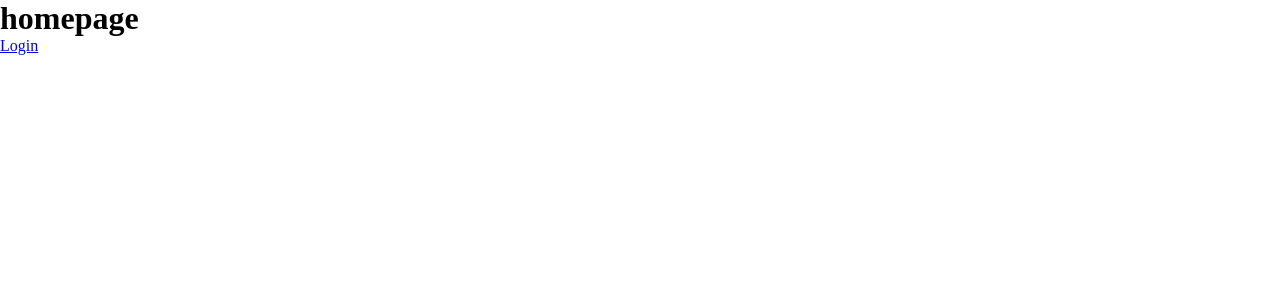
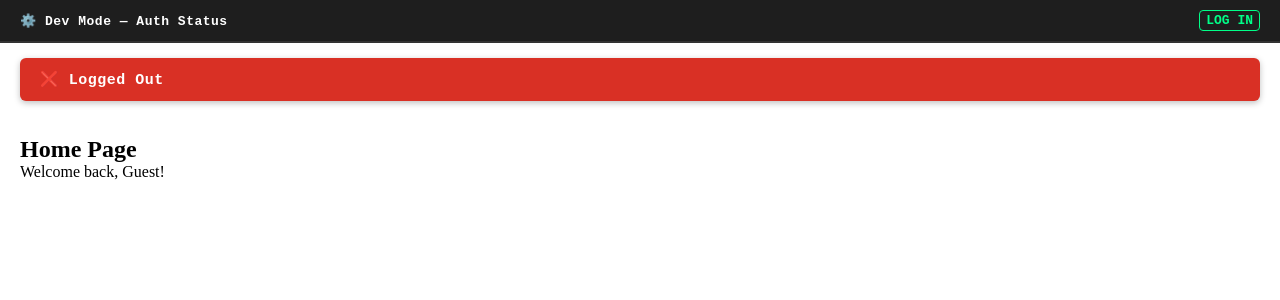
Before and after one commit to Saurabh209/SecureTodo, a React (Vite) app in the folder Frontend/: page / in a window 1280 px wide. Shown: the top 300 px of the page. Built offline with nearby package versions, Linux system fonts and the light colour scheme; no server answers.

Commit message:
login functionality connecterd to frontend

```diff
--- a/Frontend/src/App.jsx
+++ b/Frontend/src/App.jsx
@@ -7,6 +7,7 @@ import Home from './Home/Home'
 import { Toaster } from 'react-hot-toast'
 import axios from 'axios'
 import { Context } from './main'
+import CurrentStatusDevOnly from './CurrentStatusDevOnly'
 
 // backend url
 export const backendServer = "https://securetodo.onrender.com";
@@ -15,36 +16,28 @@ export const backendServer = "https://securetodo.onrender.com";
 function App() {
   const navigate = useNavigate();
 
-  const { isAuthenticated, setIsAuthenticated } = useContext(Context)
+  const {
+    isAuthenticated, setIsAuthenticated,
+    user, setUser,
+    loading, setLoading } = useContext(Context)
 
 
-  // const verifyUser = async () => {
-  //   try {
-  //     const response = await axios.get(`${backendServer}/verifyUser`, { withCredentials: true });
-  //     if (response.data.success) {
-  //       setIsAuthenticated(true);
-  //       navigate('/');
-  //     } else {
-  //       setIsAuthenticated(false);
-  //     }
-  //   } catch (error) {
-  //     setIsAuthenticated(false);
-  //   }
-  // };
-
-  // useEffect(() => {
-  //   verifyUser();
-  // }, []);
+  useEffect(() => {
+    setLoading(true)
+    axios.get(`${backendServer}/profile`, { withCredentials: true, })
+      .then(res => {
+        setUser(res.data.userProfile);
+        setIsAuthenticated(true)
+      })
+      .catch(() => setIsAuthenticated(false))
+      .finally(() => { setLoading(false) })
+  }, [])
 
 
 
-
-
-
-  console.log("from app.jsx isAuthenticated:  ", isAuthenticated)
-
   return (
     <>
+
       <Routes>
         <Route path="/login" element={<Login />} />
         <Route path='/registration' element={<Registration />} />
--- /dev/null
+++ b/Frontend/src/CurrentStatusDevOnly.jsx
@@ -0,0 +1,92 @@
+import React, { useContext } from "react";
+import { Context } from "./main";
+import Loader from "./Loader";
+import { Navigate, useNavigate } from "react-router-dom";
+import { backendServer } from "./App";
+import toast from "react-hot-toast";
+import axios from "axios";
+
+function CurrentStatusDevOnly() {
+    const navigate = useNavigate();
+    const { isAuthenticated, setIsAuthenticated, loading, setLoading } = useContext(Context);
+
+    const HandleLogout = () => {
+        setLoading(true)
+        axios.get(`${backendServer}/logout`, { withCredentials: true, })
+            .then(res => {
+                setIsAuthenticated(false);
+                toast.success(res.data.messege)
+                navigate('/login')
+            })
+            .catch(() => { setIsAuthenticated(true) })
+            .finally(() => { setLoading(false) })
+    }
+
+    return (
+
+        <div
+            style={{
+                display: "flex",
+                justifyContent: "space-between",
+                alignItems: "center",
+                backgroundColor: "#1e1e1e",
+                color: "white",
+                padding: "10px 20px",
+                borderBottom: "2px solid #333",
+                fontFamily: "monospace",
+            }}
+        >
+            <span style={{ fontWeight: "bold", letterSpacing: "0.5px" }}>
+                ⚙️ Dev Mode — Auth Status
+            </span>
+            <span
+                style={{
+                    color: isAuthenticated ? "#ff3b3b" : "#00ff88",
+                    fontWeight: "bold",
+                    textTransform: "uppercase",
+                    border: loading
+                        ? "1px solid black"
+                        : isAuthenticated
+                            ? "1px solid  #ff3b3b "
+                            : "1px solid #00ff88",
+                    borderRadius: '4px',
+                    padding: '2px 6px',
+                    cursor: "pointer",
+
+
+                }}
+            >
+                {loading ? (
+                    <Loader />
+                ) : isAuthenticated ? (
+                    <div
+                        style={{
+                            color: "#ff3b3b",
+                            cursor: "pointer",
+                            fontWeight: "bold",
+                        }}
+                        onClick={HandleLogout}
+                    >
+                        Log Out
+                    </div>
+                ) : (
+                    <div
+                        style={{
+                            color: "#00ff88",
+                            cursor: "pointer",
+                            fontWeight: "bold",
+                        }}
+                        onClick={() => navigate('/login')}
+                    >
+                        Log In
+                    </div>
+                )}
+
+
+            </span>
+        </div>
+    )
+
+}
+
+export default CurrentStatusDevOnly;
--- a/Frontend/src/Home/Home.jsx
+++ b/Frontend/src/Home/Home.jsx
@@ -1,30 +1,64 @@
-import React, { useContext, useEffect } from "react"
-import { Link, Navigate } from "react-router-dom";
+import React, { useContext } from "react";
 import { Context } from "../main";
-import axios from "axios";
-import { backendServer } from "../App";
+import CurrentStatusDevOnly from "../CurrentStatusDevOnly";
 
 export default function Home() {
-    const { isAuthenticated, setIsAuthenticated } = useContext(Context)
-
-
-
-
-    console.log("from Home isAuthenticated: ", isAuthenticated)
-
-
-
+    const { isAuthenticated, user, loading } = useContext(Context);
 
     return (
         <>
-            <h1>homepage</h1>
+            <CurrentStatusDevOnly />
+            <div className="home-page-main-container">
+                {/* --- Auth Status Strip --- */}
+                {loading ? <>
+                    <div style={{
+                        textAlign: "center",
+                        fontSize: "15px",
+                        margin: "15px 20px",
+                        color: "#888",
+                        padding: "12px 20px",
+                        fontFamily: "monospace"
+                    }}>
+                        Checking session...
+                    </div>
+                </> : <>
+                    <div
+                        style={{
+                            backgroundColor: isAuthenticated ? "#0f9d58" : "#d93025", // green or red
+                            color: "white",
+                            padding: "12px 20px",
+                            display: "flex",
+                            justifyContent: "space-between",
+                            alignItems: "center",
+                            borderRadius: "6px",
+                            margin: "15px 20px",
+                            fontFamily: "monospace",
+                            fontSize: "15px",
+                            boxShadow: "0 2px 6px rgba(0,0,0,0.25)",
+                        }}
+                    >
+                        <span style={{ fontWeight: "bold", letterSpacing: "0.5px" }}>
+                            {isAuthenticated ? "✅ Logged In" : "❌ Logged Out"}
+                        </span>
 
-            {isAuthenticated ? <>
-                <Link to='/logout'> <p>Logout</p></Link>
-            </> : <>
-                <Link to='/login'> <p>Login</p></Link>
-            </>}
+                        {isAuthenticated && (
+                            <div style={{ textAlign: "right" }}>
+                                <div><strong>{user?.fullname}</strong></div>
+                                <div>@{user?.username}</div>
+                                <div style={{ fontSize: "13px", opacity: 0.85 }}>{user?.email}</div>
+                            </div>
+                        )}
+                    </div>
 
+                </>}
+
+                {/* --- Page Content (for dev testing) --- */}
+                <div style={{ padding: "20px" }}>
+                    <h2>Home Page</h2>
+                    <p>Welcome back, {user?.fullname || "Guest"}!</p>
+                </div>
+            </div>
         </>
+
     );
 }
--- a/Frontend/src/Home/Home.scss
+++ b/Frontend/src/Home/Home.scss
@@ -0,0 +1,6 @@
+.home-page-main-container{
+    display: flex;
+    align-items: center;
+    justify-content: center;
+    min-height: 100vh;
+}
--- /dev/null
+++ b/Frontend/src/Loader.jsx
@@ -0,0 +1,15 @@
+
+import './Loader.scss'
+function Loader() {
+
+
+    return (
+        <p style={{
+                    color: "#f2f2f2",
+                    fontWeight: "bold",
+                    textTransform: "uppercase",
+                }}>LOADING...</p>
+    )
+}
+
+export default Loader;
--- /dev/null
+++ b/Frontend/src/Loader.scss
@@ -0,0 +1,30 @@
+
+.loading svg polyline {
+  fill: none;
+  stroke-width: 3;
+  stroke-linecap: round;
+  stroke-linejoin: round;
+}
+
+.loading svg polyline#back {
+  fill: none;
+  stroke: #ff4d5033;
+}
+
+.loading svg polyline#front {
+  fill: none;
+  stroke: #ff4d4f;
+  stroke-dasharray: 48, 144;
+  stroke-dashoffset: 192;
+  animation: dash_682 1.4s linear infinite;
+}
+
+@keyframes dash_682 {
+  72.5% {
+    opacity: 0;
+  }
+
+  to {
+    stroke-dashoffset: 0;
+  }
+}
--- a/Frontend/src/Login/Login.jsx
+++ b/Frontend/src/Login/Login.jsx
@@ -8,6 +8,7 @@ import { Context } from "../main";
 
 export default function Login() {
 
+  const navigate = useNavigate()
   const { isAuthenticated, setIsAuthenticated } = useContext(Context)
 
 
@@ -25,25 +26,22 @@ export default function Login() {
       }, {
         headers: { "Content-Type": "application/json" },
         withCredentials: true,
-        setIsAuthenticated: true,
+
       })
 
       toast.success(data.data.message)
+      setIsAuthenticated(true)
+      navigate('/')
     } catch (error) {
 
-        toast.error("incorrect username or password")
+      toast.error("incorrect username or password")
     }
   }
 
-  if(isAuthenticated) return <Navigate to='/' />
+
 
   return (
-    <div className="login-page-container" style={{
-      backgroundImage: "url('/img/Login_Background.jpg')",
-      backgroundSize: "cover",
-      backgroundPosition: "center",
-      backgroundRepeat: "no-repeat",
-    }}>
+    <div className="login-page-container"  >
       <div className="content">
         <div className="text">Login</div>
 
--- a/Frontend/src/Login/Login.scss
+++ b/Frontend/src/Login/Login.scss
@@ -1,13 +1,15 @@
 .login-page-container {
   height: 100vh;
   display: flex;
+  align-items: center;
+  justify-content: center;
   position: relative;
   background-color: #e0e0e0;
 }
 
 .content {
+
   font-family: "Inter", sans-serif;
-
   width: 330px;
   padding: 40px 30px;
   background: #dde1e7;
--- a/Frontend/src/Registration/Registration.scss
+++ b/Frontend/src/Registration/Registration.scss
@@ -8,8 +8,7 @@
 .content {
   font-family: "Inter", sans-serif;
   position: absolute;
-  left: 60%;
-  bottom: 8%;
+
   width: 330px;
   padding: 40px 30px;
   background: #dde1e7;
--- a/Frontend/src/main.jsx
+++ b/Frontend/src/main.jsx
@@ -10,10 +10,12 @@ export const Context = createContext();
 
 const AppWrapper = () => {
   const [isAuthenticated, setIsAuthenticated] = useState()
+  const [user, setUser] = useState()
+  const [loading, setLoading] = useState(false)
 
   return (
     <Context.Provider value={{
-      isAuthenticated, setIsAuthenticated
+      isAuthenticated, setIsAuthenticated, user, setUser, loading, setLoading
     }}>
       <App />
     </Context.Provider>
```
